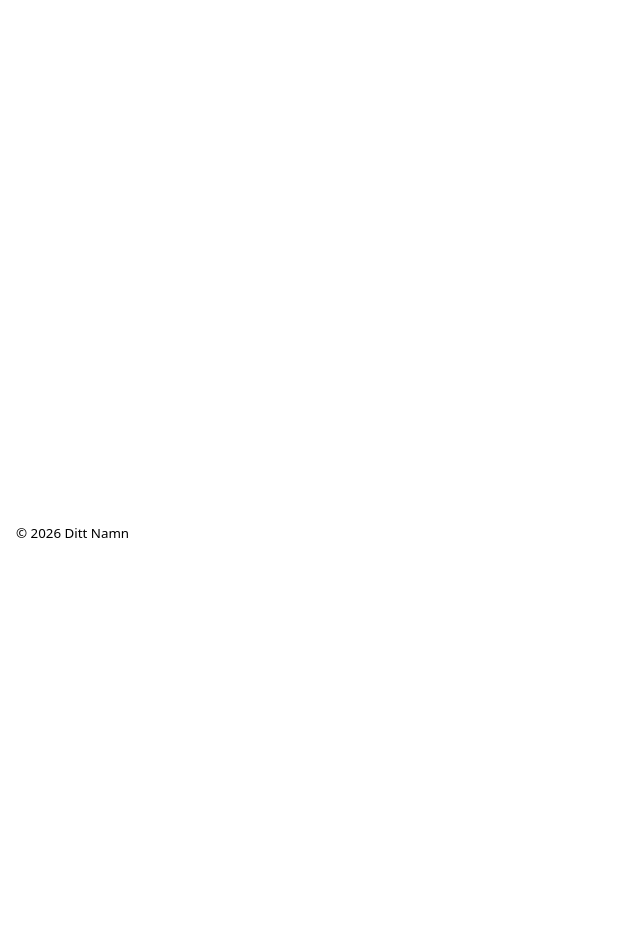
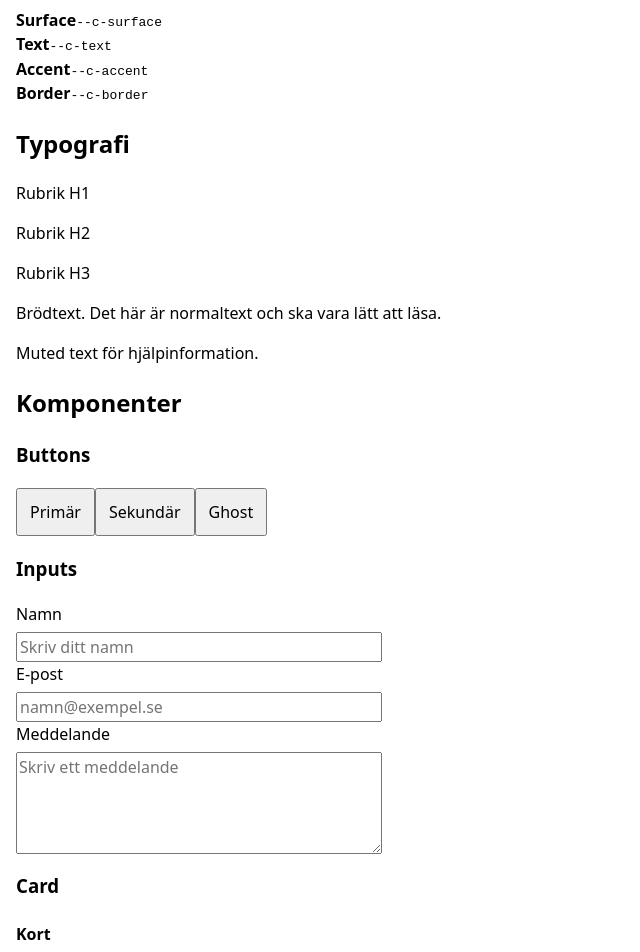
Before and after one commit to BetULose/cv-site, a Vue app in the folder cv-site/: page /styles in a window 1280 px wide. Shown: the part 240-1192 px from the top of the page, without its empty margins (0-640 px from the left). Before the commit the page ends 800 px from the top, so only its background shows below. Built offline with nearby package versions, Linux system fonts and the light colour scheme.

Commit message:
Add: Style Guide view and route

```diff
--- a/cv-site/src/components/SiteNav.vue
+++ b/cv-site/src/components/SiteNav.vue
@@ -0,0 +1 @@
+<RouterLink to="/styles" class="nav-link">Styles</RouterLink>
--- a/cv-site/src/router/index.js
+++ b/cv-site/src/router/index.js
@@ -5,11 +5,13 @@ import ExperienceView from "../views/ExperienceView.vue";
 import ProjectsView from "../views/ProjectsView.vue";
 import ContactView from "../views/ContactView.vue";
 import NotFoundView from "../views/NotFoundView.vue";
+import StyleGuideView from "../views/StyleGuideView.vue";
 
 const routes = [
   { path: "/", name: "home", component: HomeView },
   { path: "/cv", name: "cv", component: ExperienceView },
   { path: "/projekt", name: "projects", component: ProjectsView },
+{ path: "/styles", name: "styles", component: StyleGuideView },
   { path: "/kontakt", name: "contact", component: ContactView },
   { path: "/:pathMatch(.*)*", name: "notFound", component: NotFoundView },
 ];
--- /dev/null
+++ b/cv-site/src/views/StyleGuideView.vue
@@ -0,0 +1,97 @@
+<template>
+  <article class="page">
+    <header class="stack">
+      <h1>Style Guide</h1>
+      <p class="muted">Tokens och grundkomponenter för sajten.</p>
+    </header>
+
+    <section class="stack" aria-labelledby="colors">
+      <h2 id="colors">Färger</h2>
+      <div class="grid">
+        <div class="swatch">
+          <div class="swatch__box bg-surface"></div>
+          <div class="swatch__meta">
+            <strong>Surface</strong>
+            <code>--c-surface</code>
+          </div>
+        </div>
+
+        <div class="swatch">
+          <div class="swatch__box bg-text"></div>
+          <div class="swatch__meta">
+            <strong>Text</strong>
+            <code>--c-text</code>
+          </div>
+        </div>
+
+        <div class="swatch">
+          <div class="swatch__box bg-accent"></div>
+          <div class="swatch__meta">
+            <strong>Accent</strong>
+            <code>--c-accent</code>
+          </div>
+        </div>
+
+        <div class="swatch">
+          <div class="swatch__box bg-border"></div>
+          <div class="swatch__meta">
+            <strong>Border</strong>
+            <code>--c-border</code>
+          </div>
+        </div>
+      </div>
+    </section>
+
+    <section class="stack" aria-labelledby="type">
+      <h2 id="type">Typografi</h2>
+      <div class="stack">
+        <p class="t-h1">Rubrik H1</p>
+        <p class="t-h2">Rubrik H2</p>
+        <p class="t-h3">Rubrik H3</p>
+        <p>Brödtext. Det här är normaltext och ska vara lätt att läsa.</p>
+        <p class="muted">Muted text för hjälpinformation.</p>
+      </div>
+    </section>
+
+    <section class="stack" aria-labelledby="components">
+      <h2 id="components">Komponenter</h2>
+
+      <div class="stack">
+        <h3>Buttons</h3>
+        <div class="row">
+          <button class="btn btn--primary" type="button">Primär</button>
+          <button class="btn btn--secondary" type="button">Sekundär</button>
+          <button class="btn btn--ghost" type="button">Ghost</button>
+        </div>
+      </div>
+
+      <div class="stack">
+        <h3>Inputs</h3>
+        <div class="stack" style="max-width: 40ch;">
+          <label class="field">
+            <span>Namn</span>
+            <input class="input" type="text" placeholder="Skriv ditt namn" />
+          </label>
+
+          <label class="field">
+            <span>E-post</span>
+            <input class="input" type="email" placeholder="namn@exempel.se" />
+          </label>
+
+          <label class="field">
+            <span>Meddelande</span>
+            <textarea class="input" rows="4" placeholder="Skriv ett meddelande"></textarea>
+          </label>
+        </div>
+      </div>
+
+      <div class="stack">
+        <h3>Card</h3>
+        <div class="card">
+          <h4 class="card__title">Kort</h4>
+          <p class="muted">Används för erfarenheter, projekt och liknande.</p>
+        </div>
+      </div>
+    </section>
+  </article>
+</template>
```
